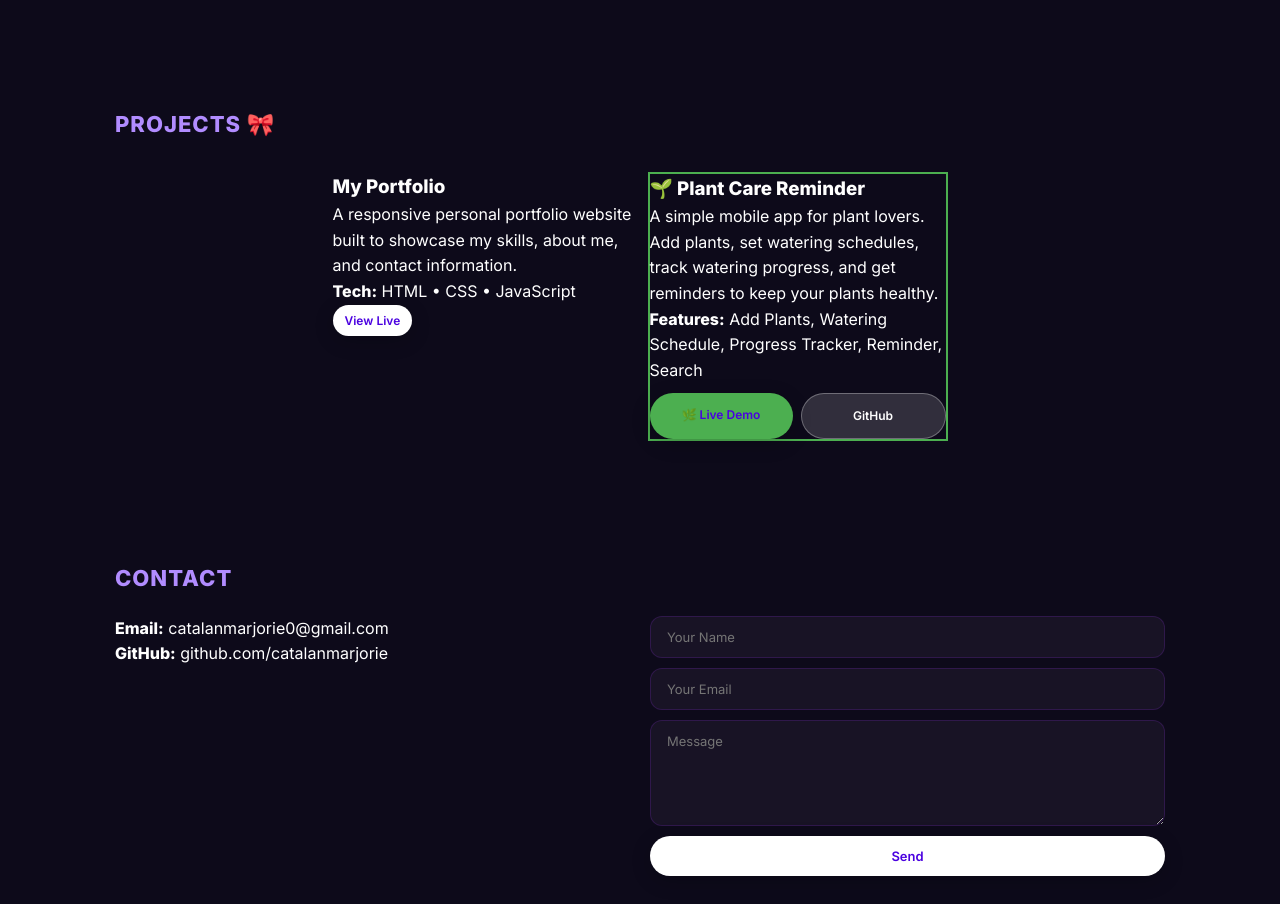
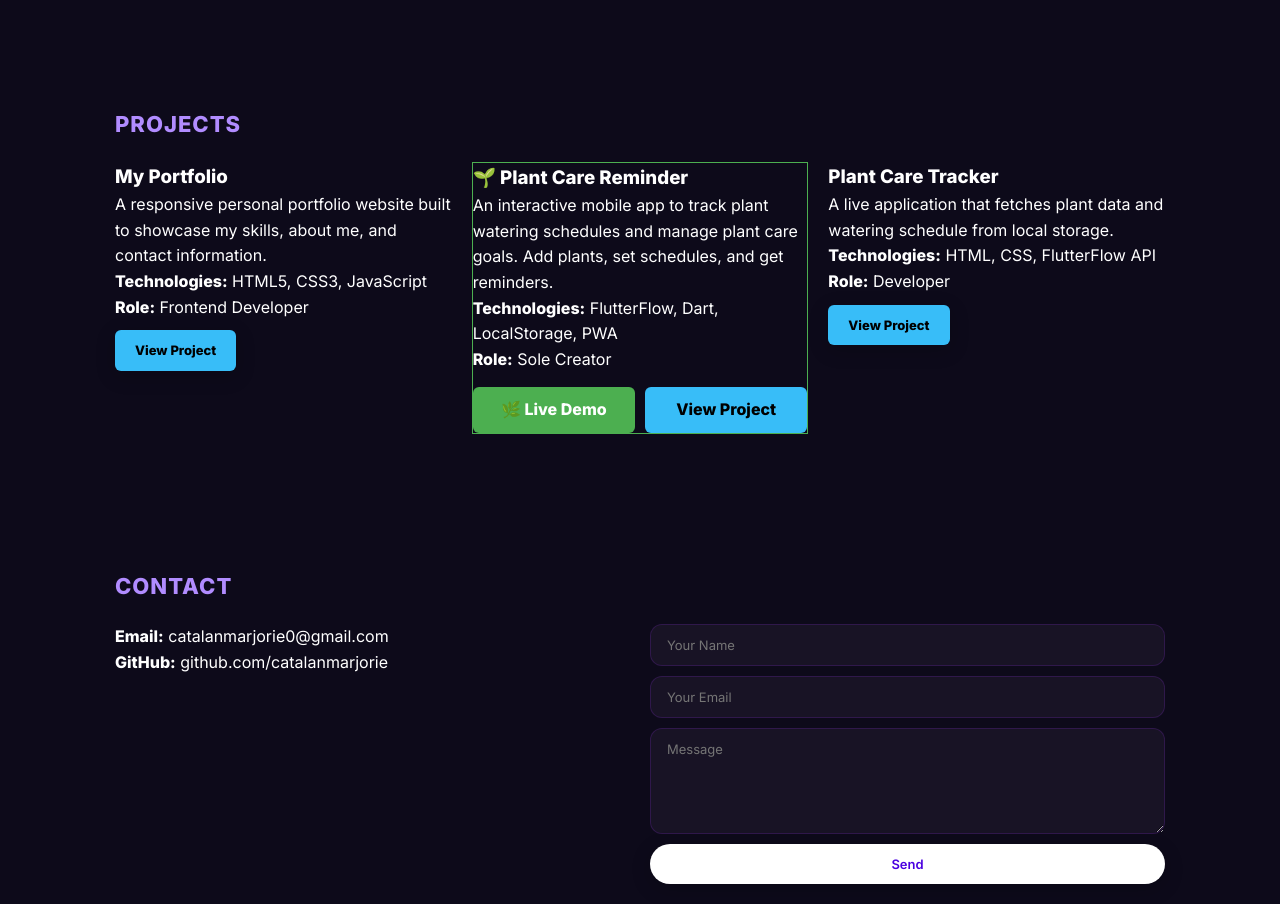
Before and after one commit to catalanmarjorie/catalanmarjorie.github.io, a plain HTML site: page index.html in a window 1280 px wide. Shown: the part 896-1800 px from the top of the page. Drawn offline with Linux system fonts and the light colour scheme; no server answers.

Commit message:
Update index.html

```diff
--- a/index.html
+++ b/index.html
@@ -64,27 +64,38 @@
   </section>
 
   <section id="projects" class="section">
-  <h2 class="section-title">PROJECTS 🎀</h2>
+  <h2 class="section-title">PROJECTS</h2>
 
-  <div style="display:flex; flex-wrap:wrap; gap:15px; justify-content:center; padding:10px;">
+  <div class="projects-grid" style="display:grid; gap:20px;">
 
-    <!-- MY PORTFOLIO - SMALL BOX -->
-    <div class="project-card" style="width:300px;">
+    <!-- MY PORTFOLIO CARD - SAME DESIGN AS REFERENCE -->
+    <div class="project-card">
       <h3>My Portfolio</h3>
       <p>A responsive personal portfolio website built to showcase my skills, about me, and contact information.</p>
-      <p><strong>Tech:</strong> HTML • CSS • JavaScript</p>
-      <a href="#home" class="btn primary" style="font-size:12px; padding:6px 12px;">View Live</a>
+      <p><strong>Technologies:</strong> HTML5, CSS3, JavaScript</p>
+      <p><strong>Role:</strong> Frontend Developer</p>
+      <a href="https://catalanmarjorie.github.io/" class="btn primary" style="background:#38bdf8; color:#000; padding:10px 20px; border-radius:6px; display:inline-block; margin-top:10px; font-weight:bold; text-decoration:none;">View Project</a>
     </div>
 
-    <!-- PLANT CARE REMINDER - ONE BOX ONLY WITH LIVE DEMO -->
-    <div class="project-card" style="width:300px; border:2px solid #4CAF50;">
+    <!-- PLANT CARE REMINDER - SAME DESIGN AS REFERENCE -->
+    <div class="project-card" style="border:1px solid #4CAF50;">
       <h3>🌱 Plant Care Reminder</h3>
-      <p>A simple mobile app for plant lovers. Add plants, set watering schedules, track watering progress, and get reminders to keep your plants healthy.</p>
-      <p><strong>Features:</strong> Add Plants, Watering Schedule, Progress Tracker, Reminder, Search</p>
-      <div style="display:flex; gap:8px; margin-top:10px;">
-        <a href="https://2ee381cf1a1246ceb64b1b8aa37ca4fa-share.flutterflow.cloud/s/2ee381cf1a1246ceb64b1b8aa37ca4fa?key=tIXz_1JN7gHIQSgkkhlujc_MJYfSkuc-Ln3wZWFZIVg" target="_blank" class="btn primary" style="font-size:12px; flex:1; text-align:center; background:#4CAF50;">🌿 Live Demo</a>
-        <a href="https://github.com/catalanmarjorie/plant_care_reminder" target="_blank" class="btn secondary" style="font-size:12px; flex:1; text-align:center;">GitHub</a>
+      <p>An interactive mobile app to track plant watering schedules and manage plant care goals. Add plants, set schedules, and get reminders.</p>
+      <p><strong>Technologies:</strong> FlutterFlow, Dart, LocalStorage, PWA</p>
+      <p><strong>Role:</strong> Sole Creator</p>
+      <div style="display:flex; gap:10px; margin-top:15px;">
+        <a href="https://2ee381cf1a1246ceb64b1b8aa37ca4fa-share.flutterflow.cloud/s/2ee381cf1a1246ceb64b1b8aa37ca4fa?key=tIXz_1JN7gHIQSgkkhlujc_MJYfSkuc-Ln3wZWFZIVg" target="_blank" style="background:#4CAF50; color:white; padding:10px 20px; border-radius:6px; font-weight:bold; text-decoration:none; flex:1; text-align:center;">🌿 Live Demo</a>
+        <a href="https://github.com/catalanmarjorie/plant_care_reminder" target="_blank" style="background:#38bdf8; color:#000; padding:10px 20px; border-radius:6px; font-weight:bold; text-decoration:none; flex:1; text-align:center;">View Project</a>
       </div>
+    </div>
+
+    <!-- TASK MANAGER STYLE EXAMPLE (OPTIONAL) -->
+    <div class="project-card">
+      <h3>Plant Care Tracker</h3>
+      <p>A live application that fetches plant data and watering schedule from local storage.</p>
+      <p><strong>Technologies:</strong> HTML, CSS, FlutterFlow API</p>
+      <p><strong>Role:</strong> Developer</p>
+      <a href="https://github.com/catalanmarjorie/plant_care_reminder" class="btn primary" style="background:#38bdf8; color:#000; padding:10px 20px; border-radius:6px; display:inline-block; margin-top:10px; font-weight:bold; text-decoration:none;">View Project</a>
     </div>
 
   </div>
```
